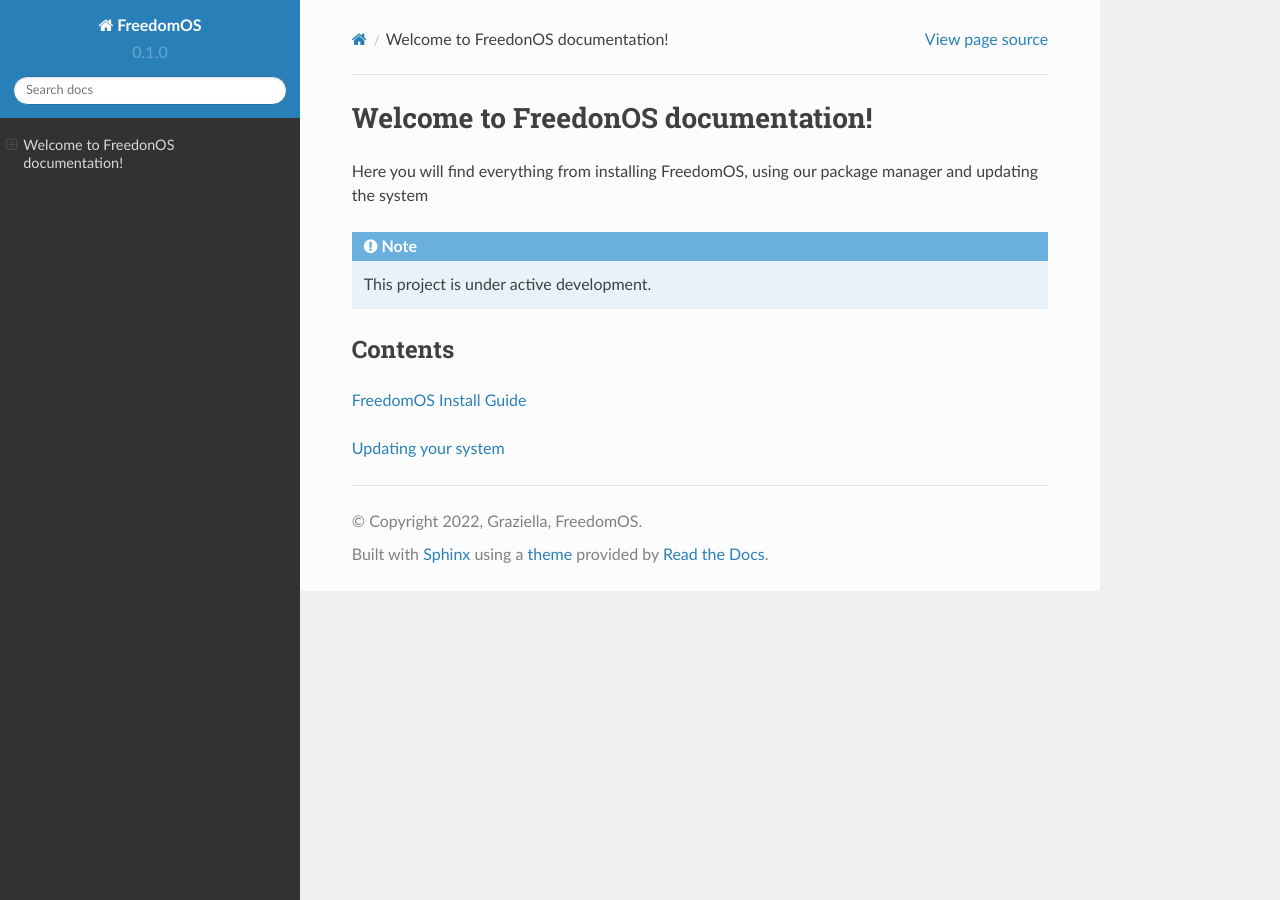
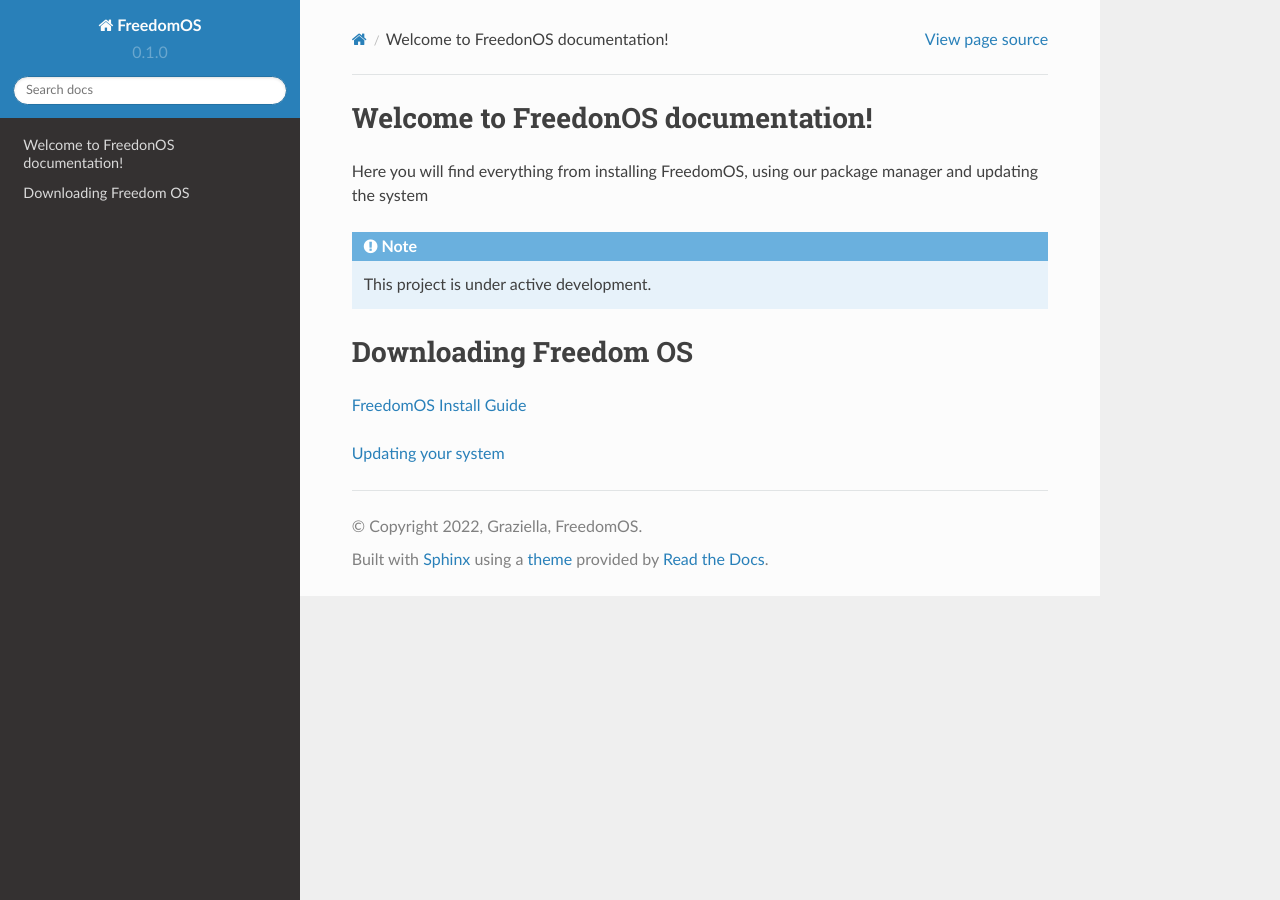
Before and after one commit to freedomos/docs, a Sphinx documentation site: the page built from docs/source/index.rst, in a window 1280 px wide. Built offline with Sphinx 7.4.7 and the Read the Docs theme 2.0.0, drawn with Linux system fonts in a browser that asks for light colours.

Commit message:
Update index.rst

```diff
--- a/docs/source/index.rst
+++ b/docs/source/index.rst
@@ -8,8 +8,13 @@ Here you will find everything from installing FreedomOS, using our package manag
 
    This project is under active development.
 
-Contents
---------
+Downloading Freedom OS
+======================
+
+
+
+
+
 
 :doc:`Install`
 
```
